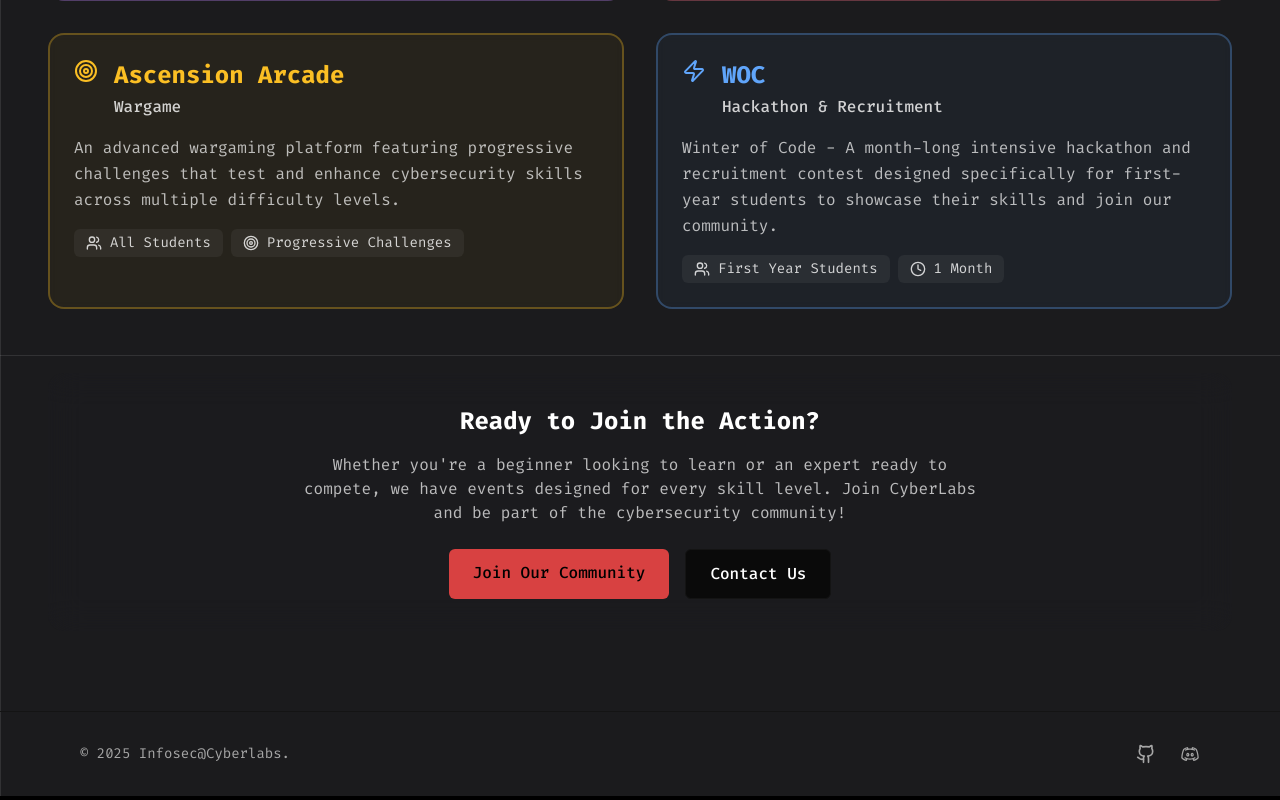
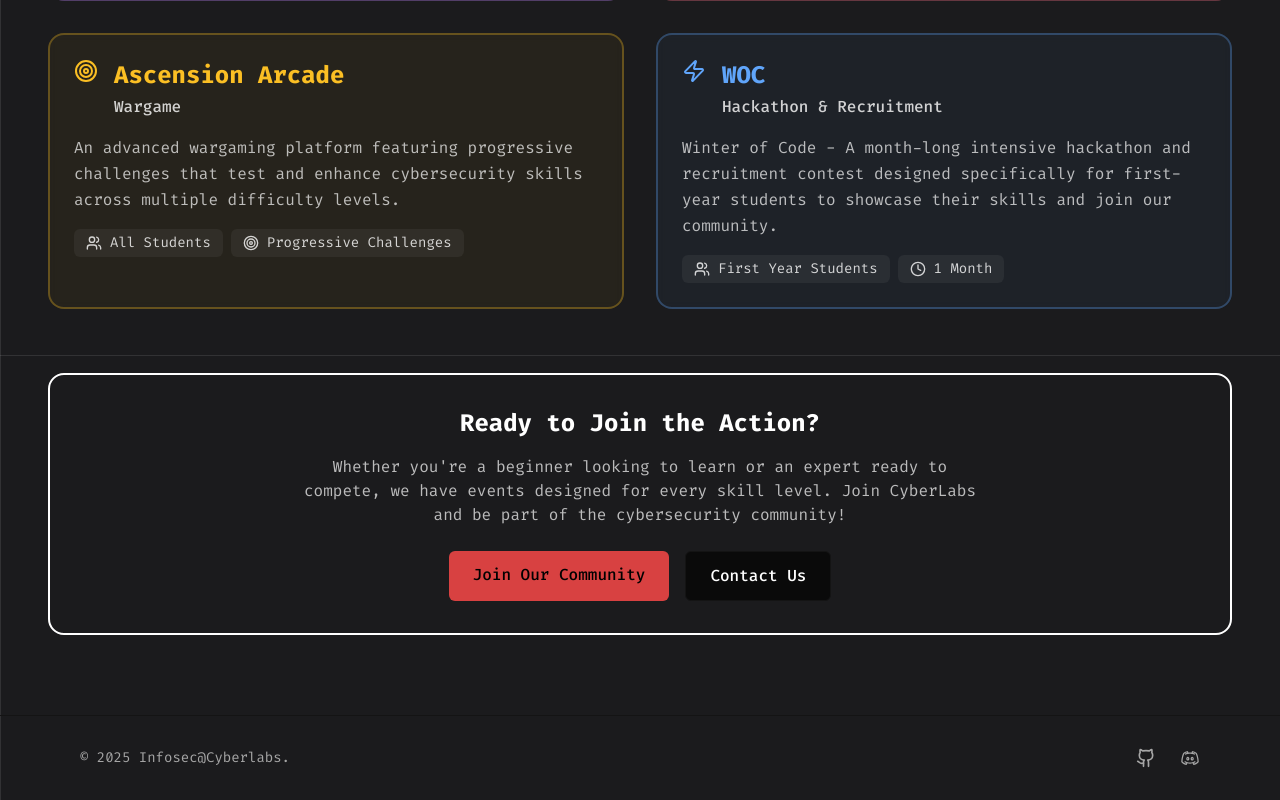
Before and after one commit to CtrlXploit/website, a Next.js app: page /events in a window 1280 px wide. Shown: the part 1245-2045 px from the top of the page. Built offline with nearby package versions, Linux system fonts and the light colour scheme; a web font is replaced by a local one.

Commit message:
remove glass class from all components

```diff
--- a/src/app/globals.css
+++ b/src/app/globals.css
@@ -115,29 +115,4 @@
       linear-gradient(90deg, rgba(255, 255, 255, 0.1) 2px, transparent 2px);
     background-size: 80px 80px;
   }
-
-  /* Glass morphism effects */
-  .glass {
-    backdrop-filter: blur(16px) saturate(180%);
-    -webkit-backdrop-filter: blur(16px) saturate(180%);
-    background-color: transparent;
-    border: none;
-    box-shadow: none;
-  }
-
-  .glass-subtle {
-    backdrop-filter: blur(10px) saturate(150%);
-    -webkit-backdrop-filter: blur(10px) saturate(150%);
-    background-color: transparent;
-    border: none;
-    box-shadow: none;
-  }
-
-  .glass-strong {
-    backdrop-filter: blur(20px) saturate(200%);
-    -webkit-backdrop-filter: blur(20px) saturate(200%);
-    background-color: transparent;
-    border: none;
-    box-shadow: none;
-  }
 }
--- a/src/app/page.tsx
+++ b/src/app/page.tsx
@@ -27,15 +27,15 @@
             </p>
             <p className="mt-6 text-foreground/80">Join us!</p>
             <div className="flex flex-wrap justify-center gap-4 mt-6">
-              <div className="flex items-center gap-2 bg-primary/10 text-primary px-3 py-1 rounded-full text-sm glass-subtle">
+              <div className="flex items-center gap-2 bg-primary/10 text-primary px-3 py-1 rounded-full text-sm">
                 <Shield className="w-4 h-4" />
                 Information Security
               </div>
-              <div className="flex items-center gap-2 bg-primary/10 text-primary px-3 py-1 rounded-full text-sm glass-subtle">
+              <div className="flex items-center gap-2 bg-primary/10 text-primary px-3 py-1 rounded-full text-sm =">
                 <Users className="w-4 h-4" />
                 Cyberlabs
               </div>
-              <div className="flex items-center gap-2 bg-primary/10 text-primary px-3 py-1 rounded-full text-sm glass-subtle">
+              <div className="flex items-center gap-2 bg-primary/10 text-primary px-3 py-1 rounded-full text-sm">
                 <School className="w-4 h-4" />
                 IIT (ISM) Dhanbad
               </div>
--- a/src/app/projects/page.tsx
+++ b/src/app/projects/page.tsx
@@ -38,7 +38,7 @@
       </div>
 
       {/* Search and Filter Bar */}
-      <div className="glass rounded-xl p-6 mb-12">
+      <div className="rounded-xl p-6 mb-12">
         <div className="flex flex-col lg:flex-row gap-4 items-center justify-between">
           <div className="relative flex-1 w-full lg:max-w-md">
             <Search className="absolute left-3 top-1/2 transform -translate-y-1/2 text-muted-foreground w-5 h-5" />
@@ -71,7 +71,7 @@
             ))}
           </div>
         ) : (
-          <div className="glass rounded-xl p-12 text-center">
+          <div className="rounded-xl p-12 text-center">
             <div className="text-muted-foreground text-lg">
               No projects found matching your criteria.
             </div>
@@ -85,7 +85,7 @@
 // Regular Project Card
 function ProjectCard({ project }: { project: (typeof projects)[0] }) {
   return (
-    <div className="group glass rounded-xl hover:bg-card/50 p-0 overflow-hidden transition-all duration-500 border-2 border-border hover:border-primary/20">
+    <div className="group rounded-xl hover:bg-card/50 p-0 overflow-hidden transition-all duration-500 border-2 border-border hover:border-primary/20">
       {/* Project Image */}
       <div className="relative overflow-hidden">
         <Image
```
